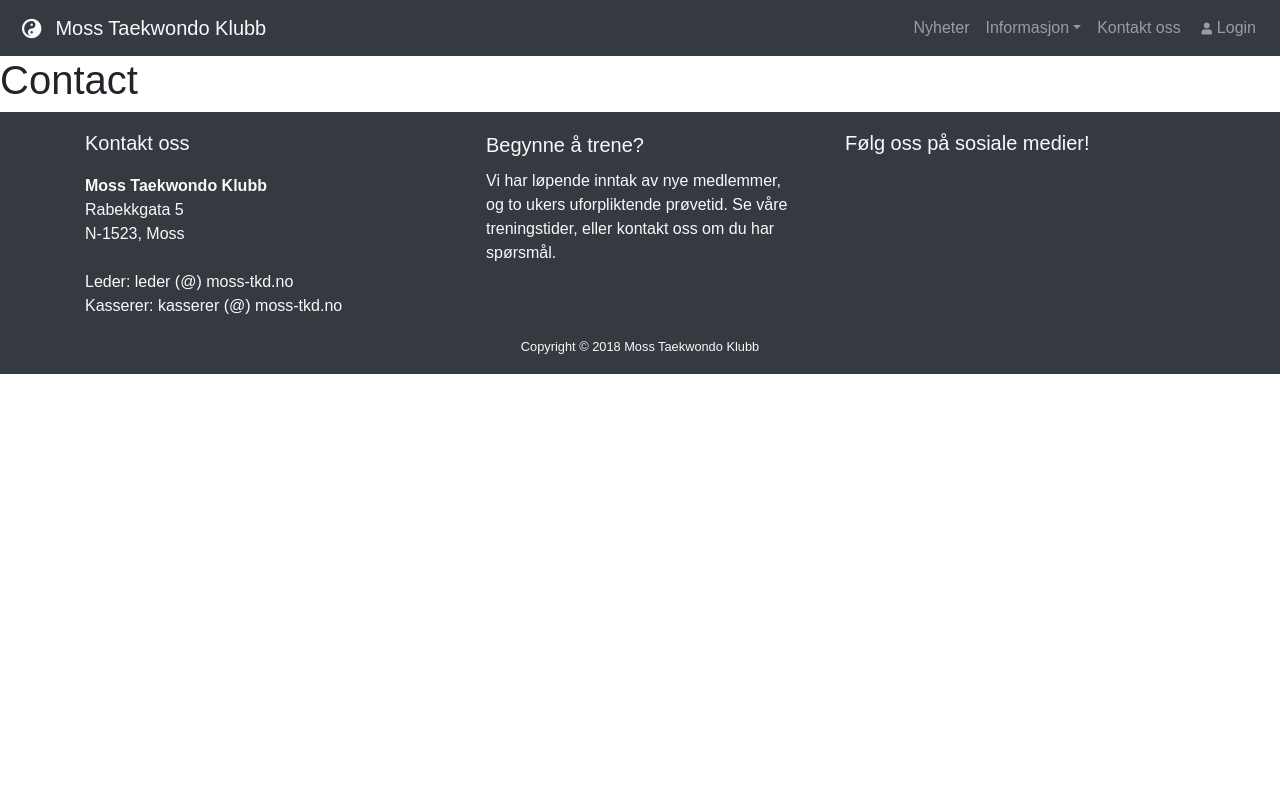
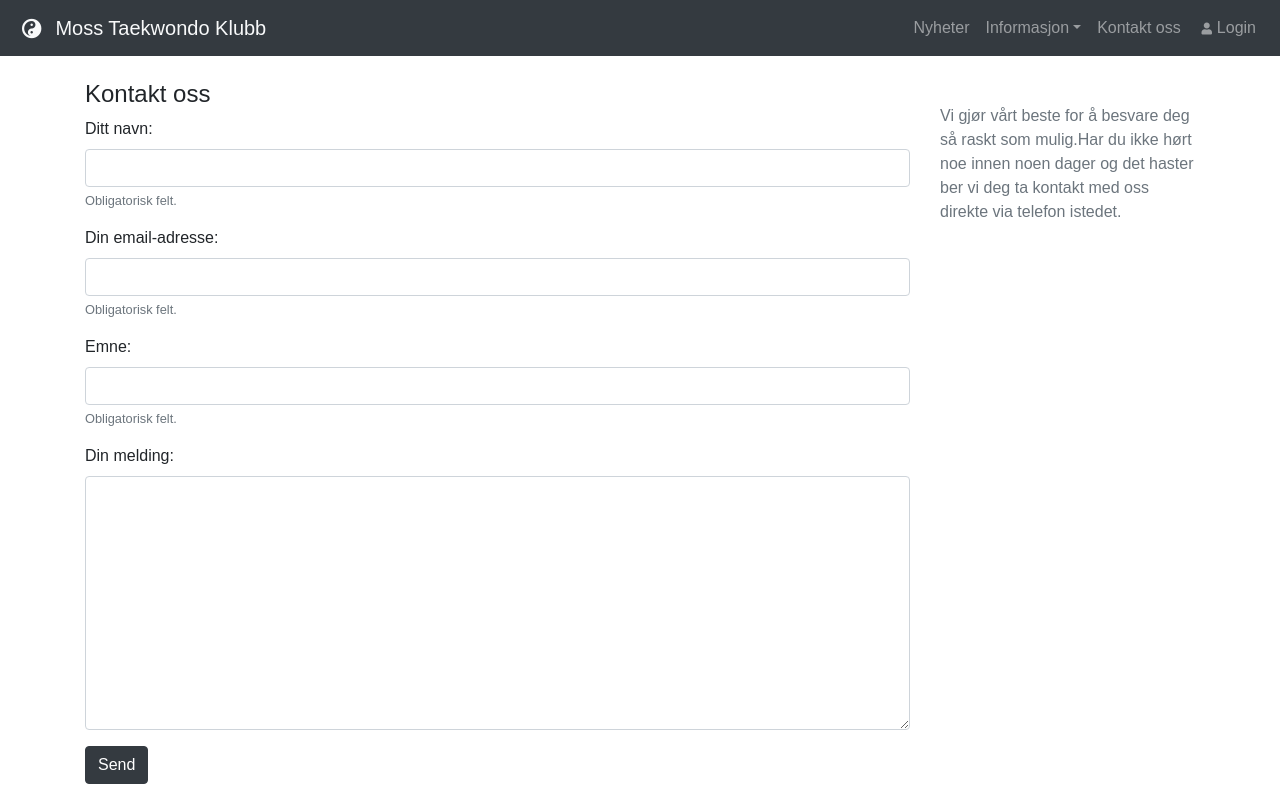
Before and after one commit to jakarlse88/mtk, a React (Create React App) app in the folder client/: page /contact in a window 1280 px wide. Shown: the top 800 px of the page. Built offline with nearby package versions, Linux system fonts and the light colour scheme.

Commit message:
Prototype Contact component

```diff
--- a/client/src/components/contact/Contact.js
+++ b/client/src/components/contact/Contact.js
@@ -1,10 +1,118 @@
 import React, { Component } from 'react';
 
 export default class Contact extends Component {
+  constructor(props) {
+    super(props);
+
+    this.state = {
+      name: '',
+      email: '',
+      subject: '',
+      message: ''
+    };
+  }
+
+  onChange = e => {
+    this.setState({
+      [e.target.name]: e.target.value
+    });
+  };
+
+  onSubmit = e => {
+    const newMsg = {
+      name: this.state.name,
+      email: this.state.email,
+      subject: this.state.subject,
+      message: this.state.message
+    };
+
+    console.log(newMsg);
+  };
+
   render() {
     return (
-      <div>
-        <h1>Contact</h1>
+      <div className="container">
+        <div className="row mt-4 justify-content-center justify-content-lg-start">
+          <div className="col-9">
+            <h4>Kontakt oss</h4>
+            <form onSubmit={this.onSubmit}>
+              <div className="form-group">
+                <label htmlFor="nameInput">
+                  Ditt navn:
+                </label>
+                <input
+                  id="nameInput"
+                  value={this.state.name}
+                  name="name"
+                  type="text"
+                  className="form-control"
+                  onChange={this.onChange}
+                />
+                <small className="form-text text-muted">
+                  Obligatorisk felt.
+                </small>
+              </div>
+              <div className="form-group">
+                <label htmlFor="emailInput">
+                  Din email-adresse:
+                </label>
+                <input
+                  id="emailInput"
+                  value={this.state.email}
+                  name="email"
+                  type="text"
+                  className="form-control"
+                  onChange={this.onChange}
+                />
+                <small className="form-text text-muted">
+                  Obligatorisk felt.
+                </small>
+              </div>
+              <div className="form-group">
+                <label htmlFor="subjectInput">Emne:</label>
+                <input
+                  id="subjectInput"
+                  value={this.state.subject}
+                  name="subject"
+                  type="subject"
+                  className="form-control"
+                  onChange={this.onChange}
+                />
+                <small className="form-text text-muted">
+                  Obligatorisk felt.
+                </small>
+              </div>
+              <div className="form-group">
+                <label htmlFor="textArea">
+                  Din melding:
+                </label>
+                <textarea
+                  onChange={this.onChange}
+                  name="message"
+                  id="textArea"
+                  cols="30"
+                  rows="10"
+                  className="form-control"
+                />
+              </div>
+            </form>
+            <button
+              type="submit"
+              onClick={this.onSubmit}
+              className="btn btn-dark mb-4">
+              Send
+            </button>
+          </div>
+          <div className="col-12 col-lg-3 mt-4">
+            <p className="text-muted">
+              {' '}
+              Vi gjør vårt beste for å besvare deg så raskt
+              som mulig.Har du ikke hørt noe innen noen
+              dager og det haster ber vi deg ta kontakt med
+              oss direkte via telefon istedet.
+            </p>
+          </div>
+        </div>
       </div>
     );
   }
--- a/client/src/components/layout/Navbar.js
+++ b/client/src/components/layout/Navbar.js
@@ -1,4 +1,3 @@
-import classnames from 'classnames';
 import { Link } from 'react-router-dom';
 import React, { Component } from 'react';
 
--- a/client/src/components/news/News.js
+++ b/client/src/components/news/News.js
@@ -14,8 +14,8 @@ export default class News extends Component {
           <div className="col-12 col-lg-9 d-flex justify-content-center justify-content-lg-start">
             <div className="row">
               <div className="col-12">
-                {newsItems.map(item => (
-                  <NewsItem />
+                {newsItems.map((item, index) => (
+                  <NewsItem key={index} />
                 ))}
               </div>
             </div>
--- a/client/src/components/news/NewsArchive.js
+++ b/client/src/components/news/NewsArchive.js
@@ -8,8 +8,10 @@ export default () => {
       <hr />
       <h4 className="text-center text-lg-left">Archives</h4>
       <ul className="list-unstyled text-center text-lg-left">
-        {listItems.map(item => (
-          <li className="text-secondary">Month year</li>
+        {listItems.map((item, index) => (
+          <li className="text-secondary" key={index}>
+            Month year
+          </li>
         ))}
       </ul>
     </div>
--- a/client/src/components/news/NewsItem.js
+++ b/client/src/components/news/NewsItem.js
@@ -47,7 +47,7 @@ NewsItem.defaultProps = {
 NewsItem.propTypes = {
   author: PropTypes.string.isRequired,
   category: PropTypes.string.isRequired,
-  date: PropTypes.string.isRequired,
+  date: PropTypes.number.isRequired,
   headline: PropTypes.string.isRequired,
   text: PropTypes.string.isRequired
 };
--- a/client/src/components/news/NewsSearch.js
+++ b/client/src/components/news/NewsSearch.js
@@ -1,4 +1,4 @@
-import React, { Component, Fragment } from 'react';
+import React, { Component } from 'react';
 
 export default class NewsSearch extends Component {
   constructor(props) {
```
